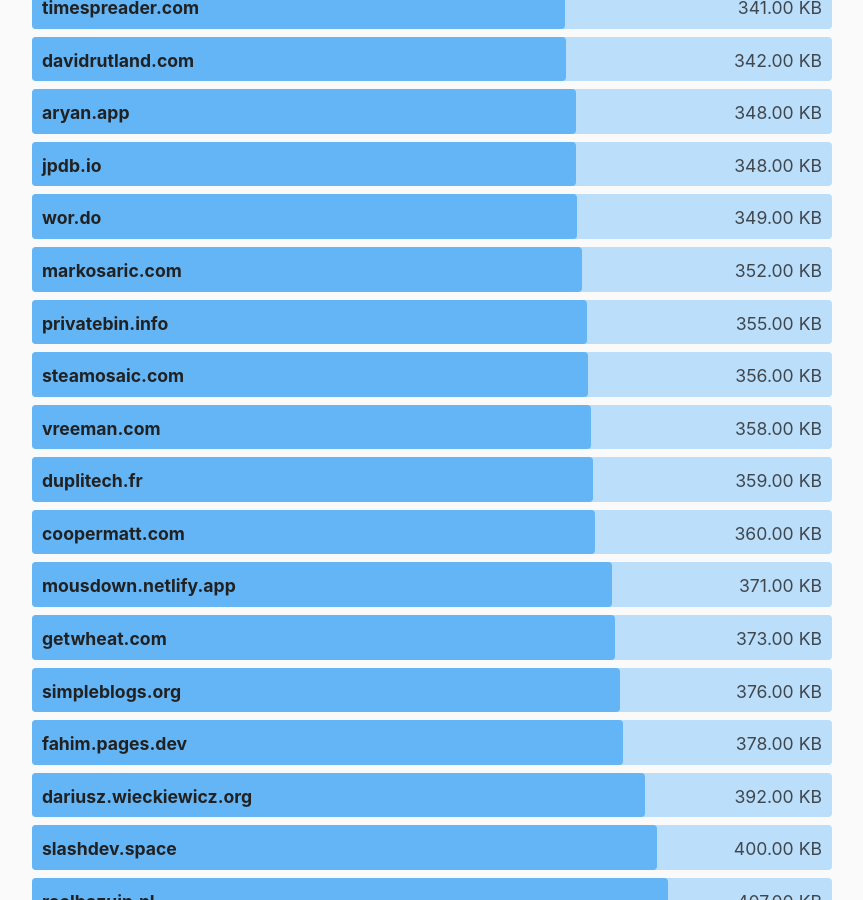
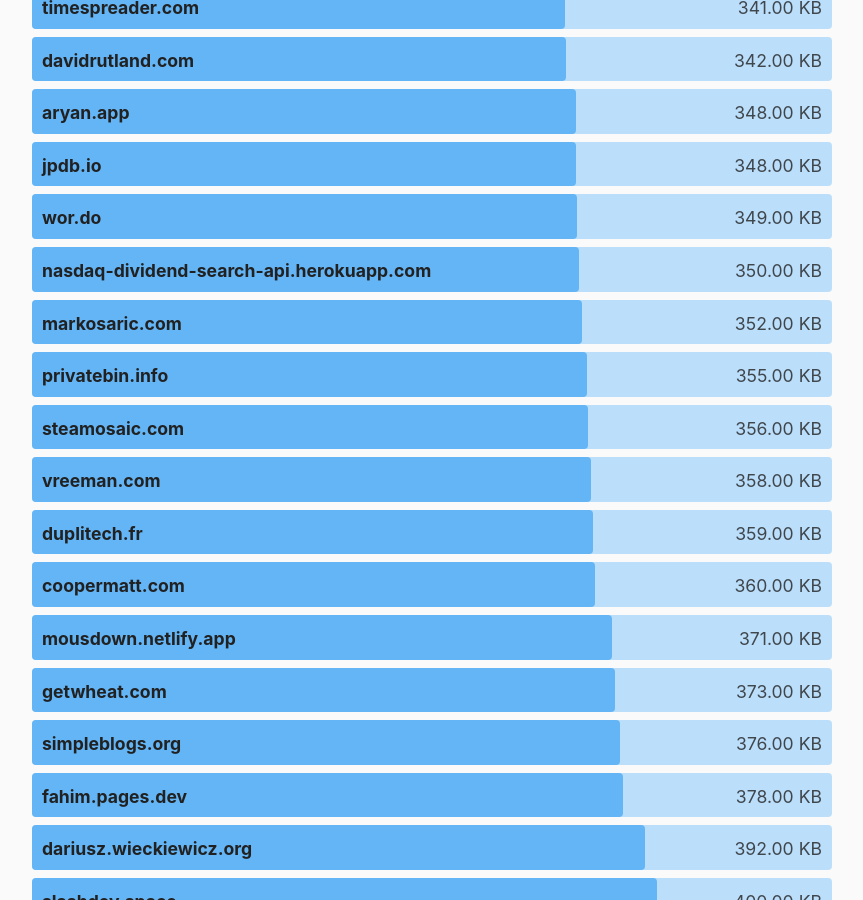
Before and after one commit to kevquirk/512kb.club, a Jekyll site: the page built from index.md, in a window 1280 px wide and 900 px high, scrolled down 22008 px. Shown: the whole window, without its empty margins (208-1071 px from the left). Built offline with Jekyll 4.4.1, drawn with Linux system fonts in a browser that asks for light colours.

Commit message:
Update sites.yml
https://gtmetrix.com/reports/512kb.club/AvbY2vAG/

```diff
--- a/_data/sites.yml
+++ b/_data/sites.yml
@@ -1378,6 +1378,11 @@
   size: 9.8
   last_checked: 2022-04-26
 
+- domain: nasdaq-dividend-search-api.herokuapp.com
+  url: https://nasdaq-dividend-search-api.herokuapp.com/
+  size: 350
+  last_checked: 2022-04-29
+
 - domain: nayuki.io
   url: https://www.nayuki.io/
   size: 426
```
